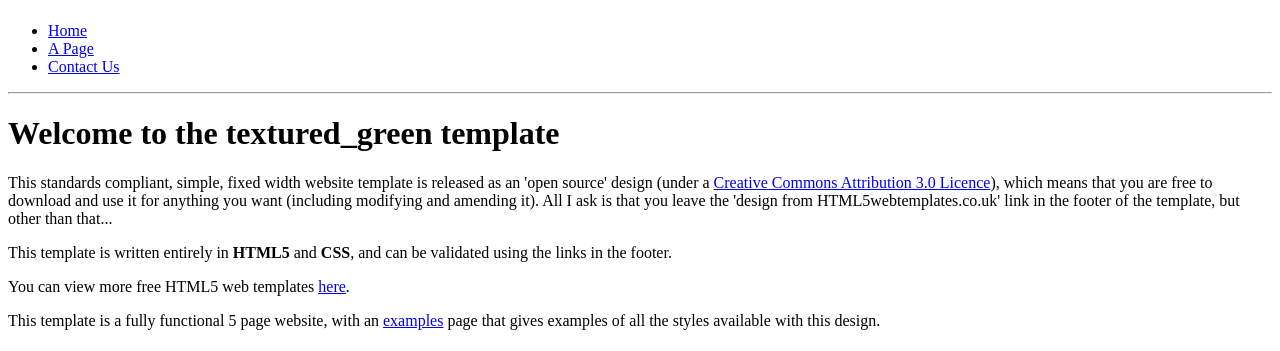
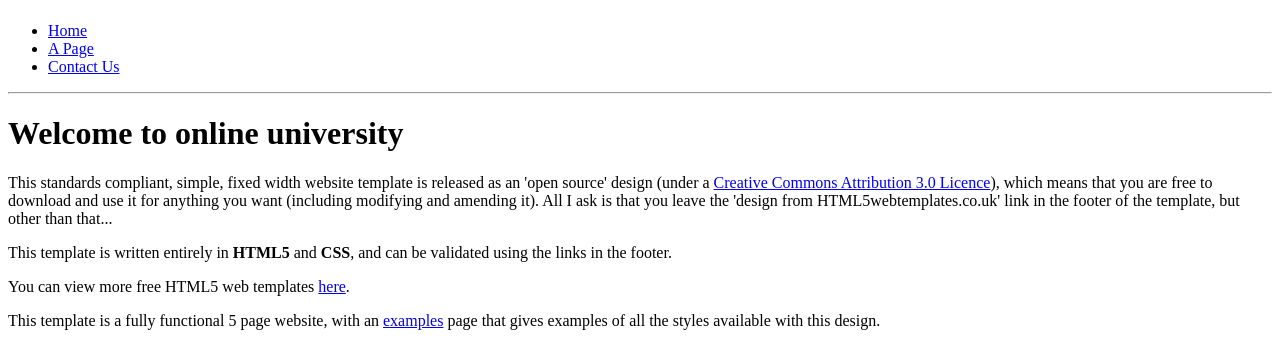
Before and after one commit to YuryRazhkov/Architecture_patterns, a Python web app: template framework/templates/index.html in a window 1280 px wide. Shown: the part 58-409 px from the top of the page. Run offline with Jinja, Linux system fonts and the light colour scheme; the template is opened without the code that fills it, so the values that code supplies are empty.

Commit message:
lesson-3

```diff
--- a/framework/templates/inc-index-body.html
+++ b/framework/templates/inc-index-body.html
@@ -2,7 +2,7 @@
 
     <div id="content">
         <!-- insert the page content here -->
-        <h1>Welcome to the textured_green template</h1>
+        <h1>Welcome to online university </h1>
         <p>This standards compliant, simple, fixed width website template is released as an 'open source' design (under
             a <a href="http://creativecommons.org/licenses/by/3.0">Creative Commons Attribution 3.0 Licence</a>), which
             means that you are free to download and use it for anything you want (including modifying and amending it).
--- a/framework/templates/index.html
+++ b/framework/templates/index.html
@@ -6,31 +6,7 @@
         {% include "inc-menu.html" %}
     {% endblock %}
 
+{% block body %}
+    {% include "inc-index-body.html" %}
+{% endblock %}
 </div>
-{% block body %}
-    <div id="site_content">
-
-        <div id="content">
-            <!-- insert the page content here -->
-            <h1>Welcome to the textured_green template</h1>
-            <p>This standards compliant, simple, fixed width website template is released as an 'open source' design
-                (under a <a href="http://creativecommons.org/licenses/by/3.0">Creative Commons Attribution 3.0
-                    Licence</a>), which means that you are free to download and use it for anything you want (including
-                modifying and amending it). All I ask is that you leave the 'design from HTML5webtemplates.co.uk' link
-                in the footer of the template, but other than that...</p>
-            <p>This template is written entirely in <strong>HTML5</strong> and <strong>CSS</strong>, and can be
-                validated using the links in the footer.</p>
-            <p>You can view more free HTML5 web templates <a href="http://www.html5webtemplates.co.uk">here</a>.</p>
-            <p>This template is a fully functional 5 page website, with an <a href="examples.html">examples</a> page
-                that gives examples of all the styles available with this design.</p>
-            <h2>Browser Compatibility</h2>
-            <p>This template has been tested in the following browsers:</p>
-            <ul>
-                <li>Internet Explorer 8</li>
-                <li>Internet Explorer 7</li>
-                <li>FireFox 3.5</li>
-                <li>Google Chrome 6</li>
-            </ul>
-        </div>
-    </div>
-{% endblock %}
```
